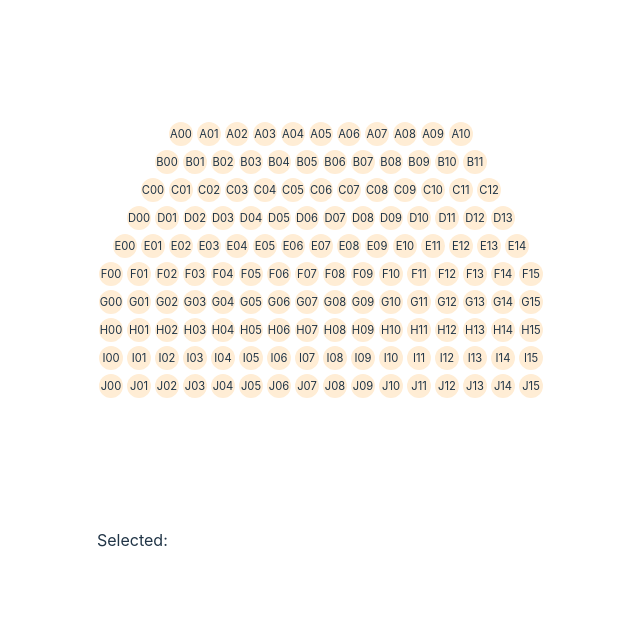
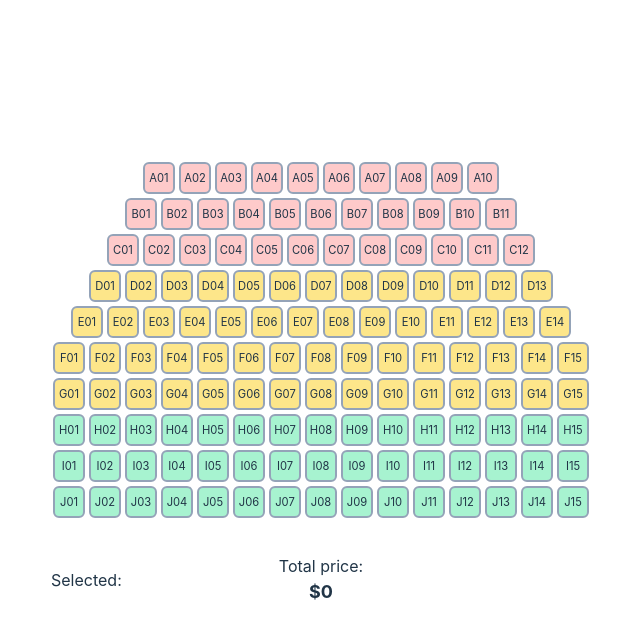
Before and after one commit to t-s-w/project3, a React (Vite) app: page /seatselect in a window 1280 px wide. Shown: the top 638 px of the page, without its empty margins (319-959 px from the left). Built offline with nearby package versions, Linux system fonts and the light colour scheme; a web font is replaced by a local one.

Commit message:
improve seat selector

```diff
--- a/src/components/Seat.jsx
+++ b/src/components/Seat.jsx
@@ -1,5 +1,17 @@
+
+const gradeColours = [
+    ['bg-slate-400', 'bg-slate-200 hover:bg-slate-400'],
+    ['bg-red-400', 'bg-red-200 hover:bg-slate-400'],
+    ['bg-amber-400', 'bg-amber-200 hover:bg-amber400'],
+    ['bg-emerald-400', 'bg-emerald-200 hover:bg-emerald 400'],
+    ['bg-sky-400', 'bg-sky-200 hover:bg-sky-400'],
+    ['bg-indigo-400', 'bg-indigo-200 hover:bg-indigo-400']
+]
 
 export default function Seat(props) {
-    const { row, num, onClick, selected } = props;
-    return <div className={`h-6 w-6 m-[2px] text-[0.7rem] rounded-full bg-orange-100 hover:bg-orange-300 flex place-items-center place-content-center select-none` + (selected ? ' bg-orange-300' : "")} onClick={onClick} > <p>{row + num}</p></div >
+    const { row, num, onClick, selected, grade } = props;
+    const baseStyle = 'h-8 w-8 m-[2px] text-[0.7rem] rounded-md border-slate-400 border-2 p-2 flex place-items-center place-content-center select-none '
+    const colourStyle = gradeColours[grade][1 - selected]
+    const classes = baseStyle + colourStyle
+    return <div className={classes} onClick={onClick} > <p>{row + num}</p></div >
 }
--- a/src/components/SeatSelector.jsx
+++ b/src/components/SeatSelector.jsx
@@ -4,38 +4,43 @@ import { useState } from 'react'
 
 export default function SeatSelector() {
     const [selected, setSelected] = useState({ row: undefined, start: undefined, end: undefined })
+    const [price, setPrice] = useState(0)
+    const config1 = [{ row: "A", count: 10, grade: 1 },
+    { row: "B", count: 11, grade: 1 },
+    { row: "C", count: 12, grade: 1 },
+    { row: "D", count: 13, grade: 2 },
+    { row: "E", count: 14, grade: 2 },
+    { row: "F", count: 15, grade: 2 },
+    { row: "G", count: 15, grade: 2 },
+    { row: "H", count: 15, grade: 3 },
+    { row: "I", count: 15, grade: 3 },
+    { row: "J", count: 15, grade: 3 }]
+    const prices = [0, 50, 40, 30]
 
-    const config1 = [{ row: "A", count: 10 },
-    { row: "B", count: 11 },
-    { row: "C", count: 12 },
-    { row: "D", count: 13 },
-    { row: "E", count: 14 },
-    { row: "F", count: 15 },
-    { row: "G", count: 15 },
-    { row: "H", count: 15 },
-    { row: "I", count: 15 },
-    { row: "J", count: 15 }]
-
-    function handleClick(row, num) {
+    function handleClick(row, num, grade) {
         const number = parseInt(num)
         if (row === selected.row && (selected.start - number === 1)) {
+            setPrice(price + prices[grade])
             setSelected({ ...selected, start: number })
         } else if (row === selected.row && (selected.end - number === -1)) {
+            setPrice(price + prices[grade])
             setSelected({ ...selected, end: number })
         } else {
+            setPrice(prices[grade])
             setSelected({ row: row, start: number, end: number })
         }
     }
 
-    return <div className="grid grid-cols-3 grid-rows-2">
-        <div className="config1 w-full flex flex-col place-items-center col-span-3">{
+    return <div className="grid grid-cols-3 grid-rows-4">
+        <div className="config1 w-full flex flex-col place-items-center col-span-3 row-span-3">{
             config1.map(x => {
-                const seats = generate2DigitNums(x.count).map(num => ({ row: x.row, num: num }))
+                const seats = generate2DigitNums(x.count).map(num => ({ row: x.row, num: num, grade: x.grade }))
                 return <div key={x.row} className="flex flex-row place-items-center">{
-                    seats.map(x => <Seat row={x.row} num={x.num} key={x.row + x.num} selected={x.row === selected.row && parseInt(x.num) >= selected.start && parseInt(x.num) <= selected.end} onClick={() => handleClick(x.row, x.num)} />)
+                    seats.map(x => <Seat row={x.row} num={x.num} grade={x.grade} key={x.row + x.num} selected={x.row === selected.row && parseInt(x.num) >= selected.start && parseInt(x.num) <= selected.end} onClick={() => handleClick(x.row, x.num, x.grade)} />)
                 }</div>
             })
         }</div>
-        <div className="flex flex-row place-items-center"><p>Selected: <br />{selected.row && `${selected.row}${selected.start}-${selected.row}${selected.end}`}</p></div>
+        <div className="flex flex-row place-items-center"><p>Selected: <br />{selected.row && `${selected.row}${selected.start < 10 ? '0' + selected.start : selected.start}-${selected.row}${selected.end < 10 ? '0' + selected.end : selected.end}`}</p></div>
+        <div className="flex flex-col place-items-center place-content-center"><p>Total price: </p><p className="text-lg font-bold">${price}</p></div>
     </div>
 }
--- a/src/utilities/generate-numbers.js
+++ b/src/utilities/generate-numbers.js
@@ -1,5 +1,6 @@
 function generate2DigitNums(n) {
     const nums = [...Array(n + 1).keys()];
+    nums.shift();
     return nums.map(x => x < 10 ? '0' + x.toString() : x.toString())
 }
 
```
